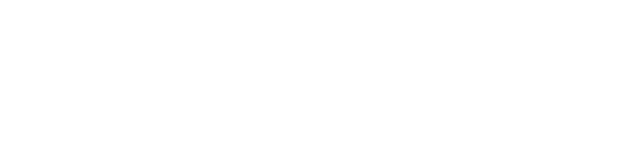
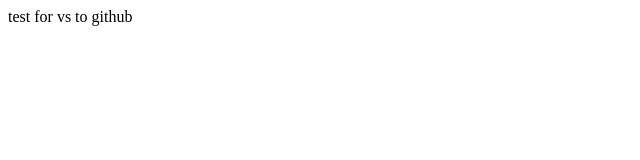
Before and after one commit to Guodong-Rong/test, a plain HTML site: page test.html in a window 1280 px wide. Shown: the whole page, without its empty margins (0-640 px from the left). Drawn offline with Linux system fonts and the light colour scheme.

Commit message:
2nd commit

```diff
--- a/test.html
+++ b/test.html
@@ -6,5 +6,7 @@
     <title>Document</title>
   </head>
 
-  <body></body>
+  <body>
+    <div>test for vs to github</div>
+  </body>
 </html>
```
